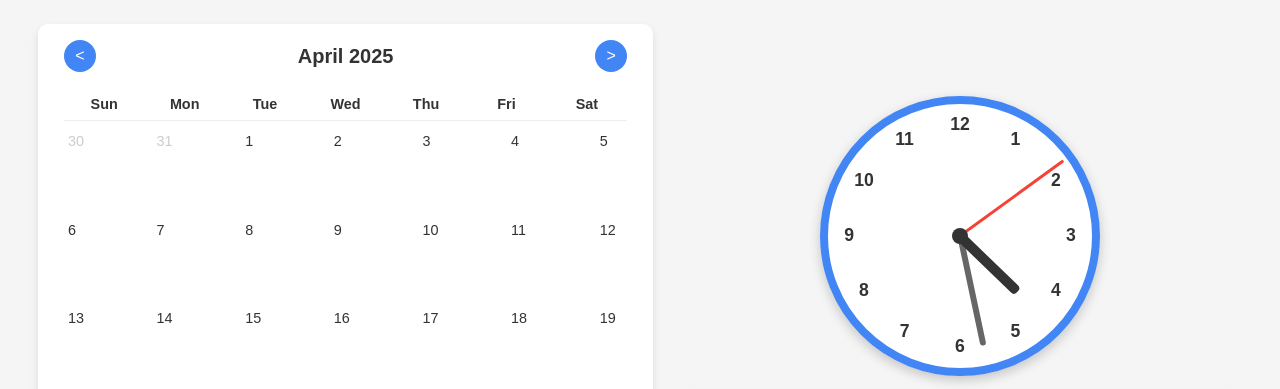
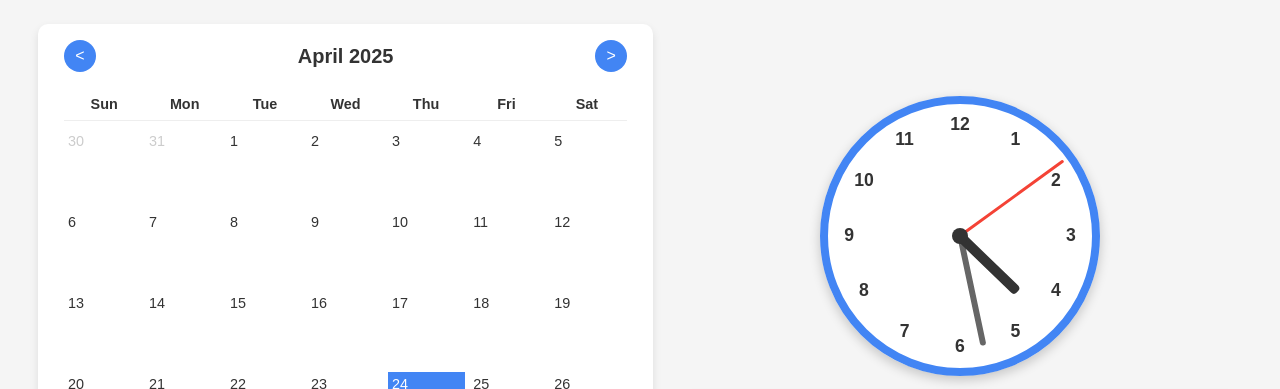
Before and after one commit to websimapi/websim-calendar-with-clocks-alarms, a plain HTML site: page index.html in a window 1280 px wide. Shown: the top 389 px of the page. Drawn offline with Linux system fonts and the light colour scheme.

Commit message:
v10: remove hover effect from the 6th row in the calendar

```diff
--- a/script.js
+++ b/script.js
@@ -48,36 +48,19 @@ function renderCalendar() {
 
     calendar.innerHTML = '';
 
-    // Calculate total days needed to display the month
+    // Add days from previous month
     const firstDayIndex = firstDay.getDay();
-    const daysInMonth = lastDay.getDate();
-    const totalDaysNeeded = firstDayIndex + daysInMonth;
+    const prevLastDay = new Date(year, month, 0).getDate();
 
-    // Calculate how many days to show from previous month
-    // If we need more than 35 days, adjust to show only 5 rows (35 days)
-    let prevMonthDaysToShow = firstDayIndex;
-    if (totalDaysNeeded > 35) {
-        // Adjust by skipping some days from previous month
-        // This ensures we only show 5 rows while keeping all current month days
-        prevMonthDaysToShow = Math.max(0, 35 - daysInMonth);
-    }
-
-    // Add days from previous month (may be reduced to fit in 5 rows)
-    const prevLastDay = new Date(year, month, 0).getDate();
-    const startFromPrevMonth = prevLastDay - prevMonthDaysToShow + 1;
-
-    for (let i = 0; i < prevMonthDaysToShow; i++) {
+    for (let i = firstDayIndex; i > 0; i--) {
         const dayElement = document.createElement('div');
         dayElement.classList.add('day', 'other-month');
-        dayElement.textContent = startFromPrevMonth + i;
+        dayElement.textContent = prevLastDay - i + 1;
         calendar.appendChild(dayElement);
     }
 
     // Current month days
-    for (let i = 1; i <= daysInMonth; i++) {
-        // Only add up to what fits in 5 rows (35 days total)
-        if (calendar.children.length >= 35) break;
-
+    for (let i = 1; i <= lastDay.getDate(); i++) {
         const dayElement = document.createElement('div');
         dayElement.classList.add('day');
         dayElement.textContent = i;
@@ -90,9 +73,9 @@ function renderCalendar() {
         calendar.appendChild(dayElement);
     }
 
-    // Next month days - only add enough to reach exactly 35 days (5 rows)
-    const remainingSlots = 35 - calendar.children.length;
-    for (let i = 1; i <= remainingSlots; i++) {
+    // Next month days
+    const nextDays = 42 - (firstDayIndex + lastDay.getDate());
+    for (let i = 1; i <= nextDays; i++) {
         const dayElement = document.createElement('div');
         dayElement.classList.add('day', 'other-month');
         dayElement.textContent = i;
--- a/styles.css
+++ b/styles.css
@@ -112,6 +112,10 @@ header h1 {
 
 .day:hover {
     background-color: #f0f0f0;
+}
+
+.days > .day:nth-child(n+36):hover {
+    background-color: transparent;
 }
 
 .day.today {
```
